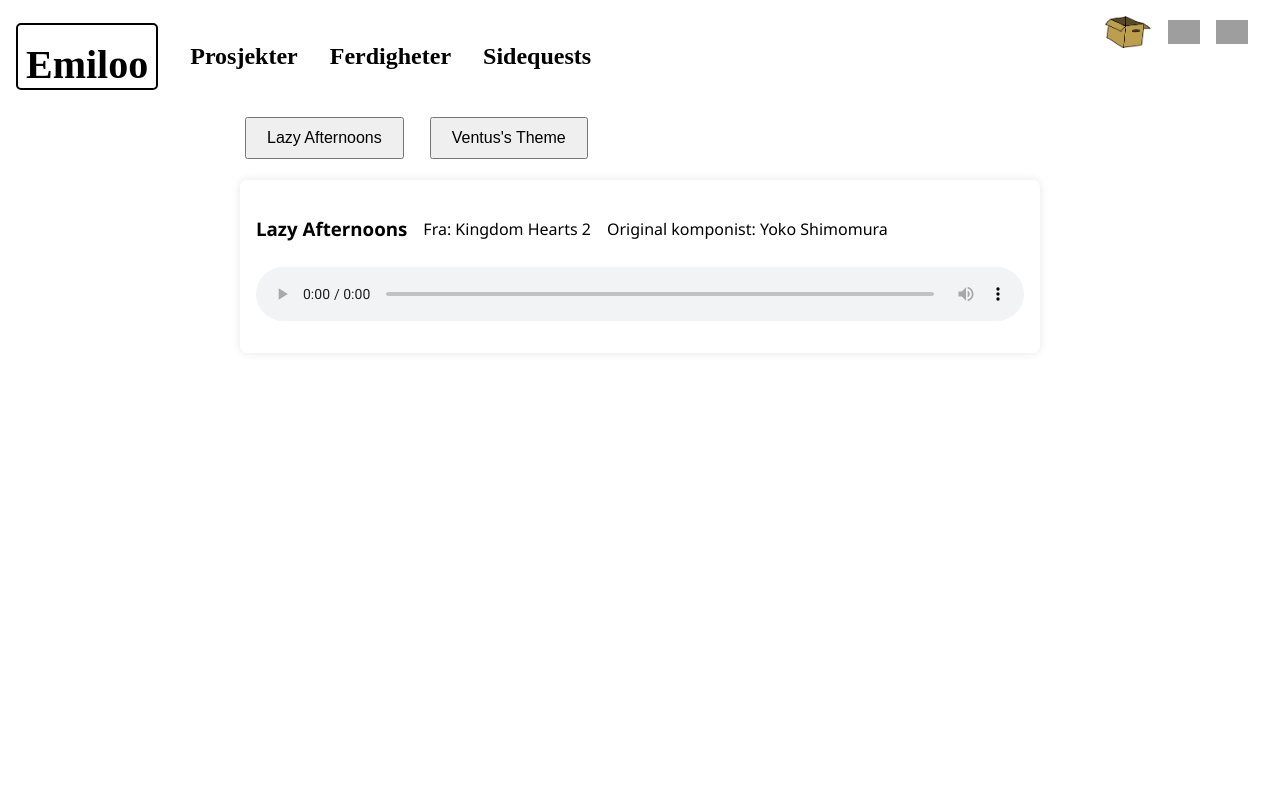
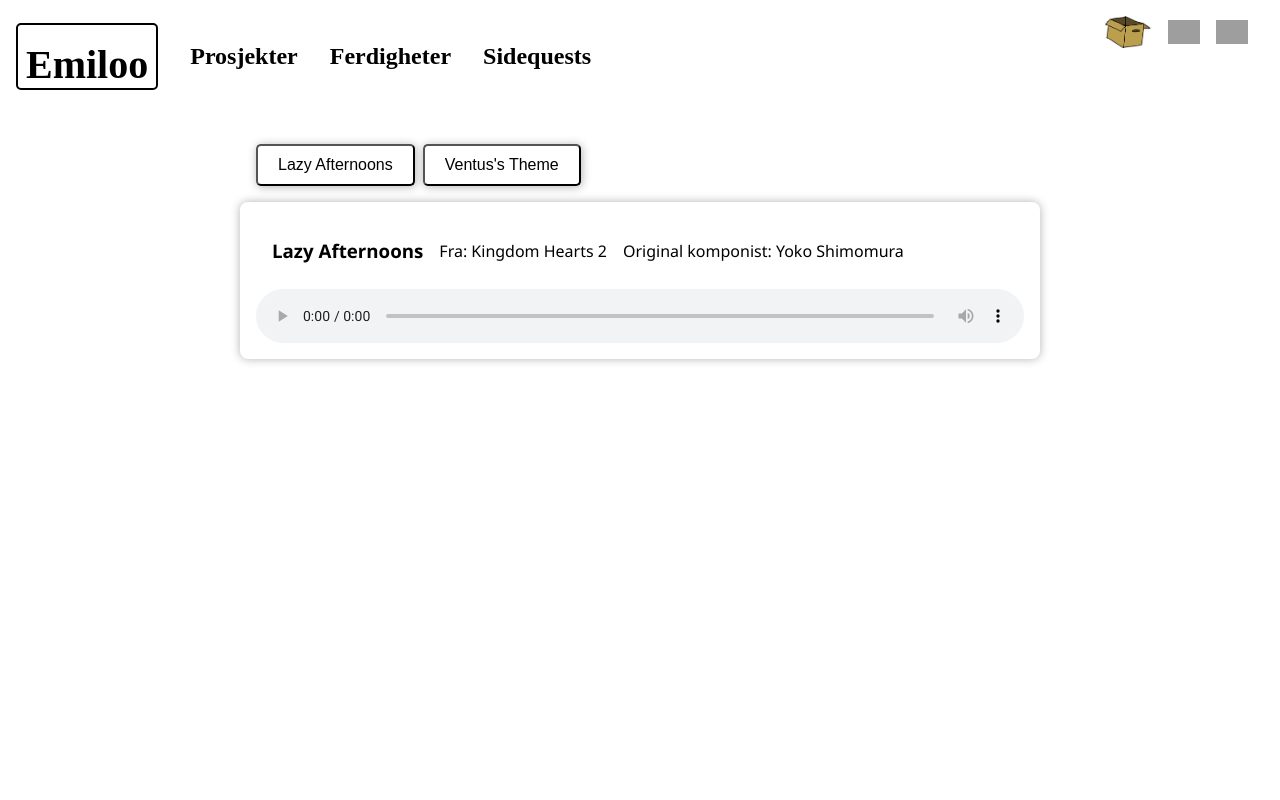
Before and after one commit to Emilorv/emiloo, a Vue app: page /piano in a window 1280 px wide. Shown: the top 800 px of the page. Built offline with nearby package versions, Linux system fonts and the light colour scheme; grey boxes are pictures that could not be loaded.

Commit message:
feat: blur background and insert small image preview

```diff
--- a/src/views/Piano.vue
+++ b/src/views/Piano.vue
@@ -1,11 +1,11 @@
 <template>
 <main class="piano-page">
+    <div class="piano-page__content">
         <div class="piano-buttons">
             <template v-for="piece in this.pieces">
                 <button class="piano-button" @click="changePiece(piece)">{{ piece.title }}</button>
             </template>
         </div>
-    <div class="piano-page__content">
         <div class="piano-controls">
             <div v-if="this.currentPiece" class="piano-piece">
                 <div class="piano-controls__info">
@@ -23,16 +23,25 @@
                     <source :src="this.currentPiece.audioFile" type="audio/mp3">
                     Your browser does not support the audio element.
                 </audio>
-                <div class="piano-slides">
+            </div>
+        </div>
+        <div v-if="this.currentPiece" class="piano-slides--small">
+            <div
+                v-for="(slide, index) in this.currentPiece.slides"
+                class="piano-slide--small"
+                :class="{ active: currentSlideIndex === index }"
+            >
+            <img :src="slide.image" :alt="`Slide at ${slide.timestamp} seconds`">
+            </div>
+        </div>
+    </div>
+    <div v-if="this.currentPiece" class="piano-slides">
         <div
             v-for="(slide, index) in this.currentPiece.slides"
             class="piano-slide"
             :class="{ active: currentSlideIndex === index }"
         >
             <img :src="slide.image" :alt="`Slide at ${slide.timestamp} seconds`">
-                    </div>
-                </div>
-            </div>
         </div>
     </div>
 </main>
@@ -90,35 +99,45 @@ export default {
 <style scoped lang="scss">
 .piano-page{
     position: relative;
+    margin: 0;
+    padding: 0;
 }
 
 .piano-page__content{
+    display: flex;
+    flex-direction: column;
     max-width: 800px;
     padding-top: 1rem;
+    padding-bottom: 1rem;
     margin: auto;
 }
 
 .piano-controls{
-    box-shadow: 0 0 10px rgba(0, 0, 0, 0.1);
+    box-shadow: 0 0 10px rgba(0, 0, 0, 0.3);
     padding: 1rem;
-    background-color: rgba(255, 255, 255, 0.8);
+    background-color: rgba(255, 255, 255);
     border-radius: 8px;
 }
 
 .piano-buttons {
     display: flex;
     flex-direction: row;
-    flex-wrap: wrap;
-    max-width: 800px;
-    margin: auto;
-    gap: 1rem;
+    overflow-x: auto;
+    padding: 1rem;
+    gap: 0.5rem;
 }
 
 .piano-button {
-    margin: 5px;
     padding: 10px 20px;
     font-size: 16px;
     cursor: pointer;
+    background-color: white;
+    box-shadow: 1px 1px 10px rgba(0, 0, 0, 0.3);
+    border-radius: 5px;
+
+    &:hover{
+        background-color: #FFD400;
+    }
 }
 
 .piano-piece {
@@ -130,9 +149,16 @@ export default {
 
 .piano-controls__info {
     display: flex;
+    flex-direction: column;
     gap: 1rem;
+    flex-shrink: 0;
+    padding-left: 1rem;
+    padding-right: 1rem;
+
+    @include breakpoint(medium){
+        flex-direction: row;
         align-items: center;
-    flex-shrink: 0;
+    }
 }
 
 .piano-controls__audio{
@@ -155,10 +181,26 @@ export default {
   opacity: 0;
   z-index: -1;
   transition: opacity 1s ease-in-out;
-  image-rendering: pixelated;
+  filter: blur(5px);
 }
 
-.piano-slide img {
+.piano-slides--small{
+    position: relative;
+    display: block;
+    margin-top: 2rem;
+    height: 400px
+}
+
+.piano-slide--small{
+    position: absolute;
+    top: 0;
+    bottom: 0;
+    width: 100%;
+    opacity: 0;
+    transition: opacity 1s ease-in-out;
+}
+
+.piano-slide img, .piano-slide--small img {
     width: 100%;
     height: 100%;
     object-fit: cover;
@@ -170,7 +212,12 @@ export default {
     display: block;
 }
 
-.piano-slide.active {
+.piano-slide--small img{
+    object-fit: contain;
+    object-position: top;
+}
+
+.piano-slide.active, .piano-slide--small.active {
     opacity: 1;
 }
 </style>
```
Lines whose indentation alone changed are shown as unchanged.
